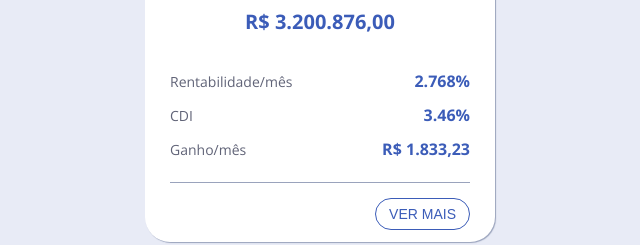
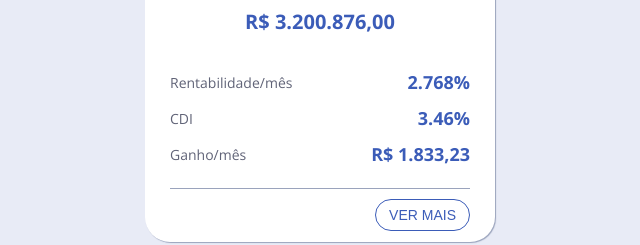
Before and after one commit to GuiRamos7/test-fliper, a React (Create React App) app: page / in a window 1280 px wide. Shown: the part 160-405 px from the top of the page, without its empty margins (320-960 px from the left). Built offline with nearby package versions, Linux system fonts and the light colour scheme.

Commit message:
Fixing style on card

```diff
--- a/src/components/Card/index.tsx
+++ b/src/components/Card/index.tsx
@@ -52,7 +52,7 @@ const Card: React.FC<CardProps> = ({
             <Text tag="p" color="#606377" fontSize={14} fontWeight={400}>
               {i.name}
             </Text>
-            <Text tag="p" color="#3B5CB8" fontSize={16} fontWeight={700}>
+            <Text tag="p" color="#3B5CB8" fontSize={18} fontWeight={700}>
               {i.value}
             </Text>
           </div>
--- a/src/components/Card/style.ts
+++ b/src/components/Card/style.ts
@@ -42,6 +42,6 @@ export const CardFooter = styled.div`
   display: flex;
   flex-direction: row-reverse;
   button {
-    margin: 15px 0;
+    margin: 10px 0;
   }
 `
```
